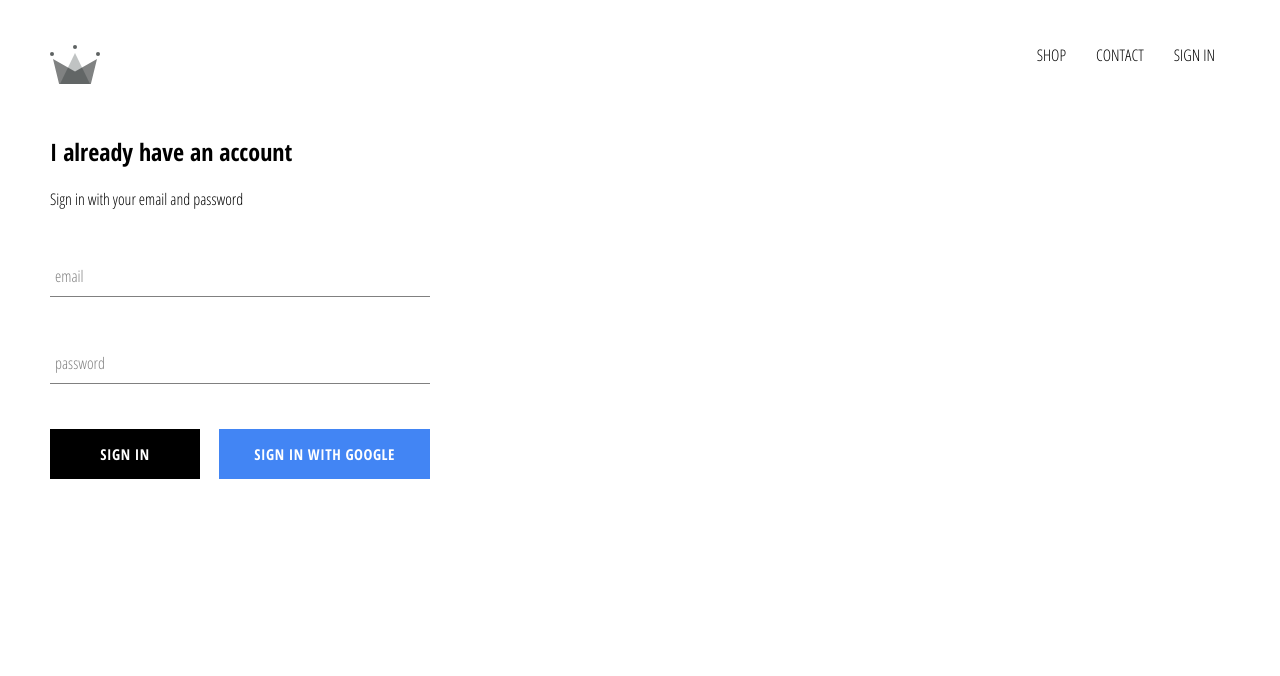
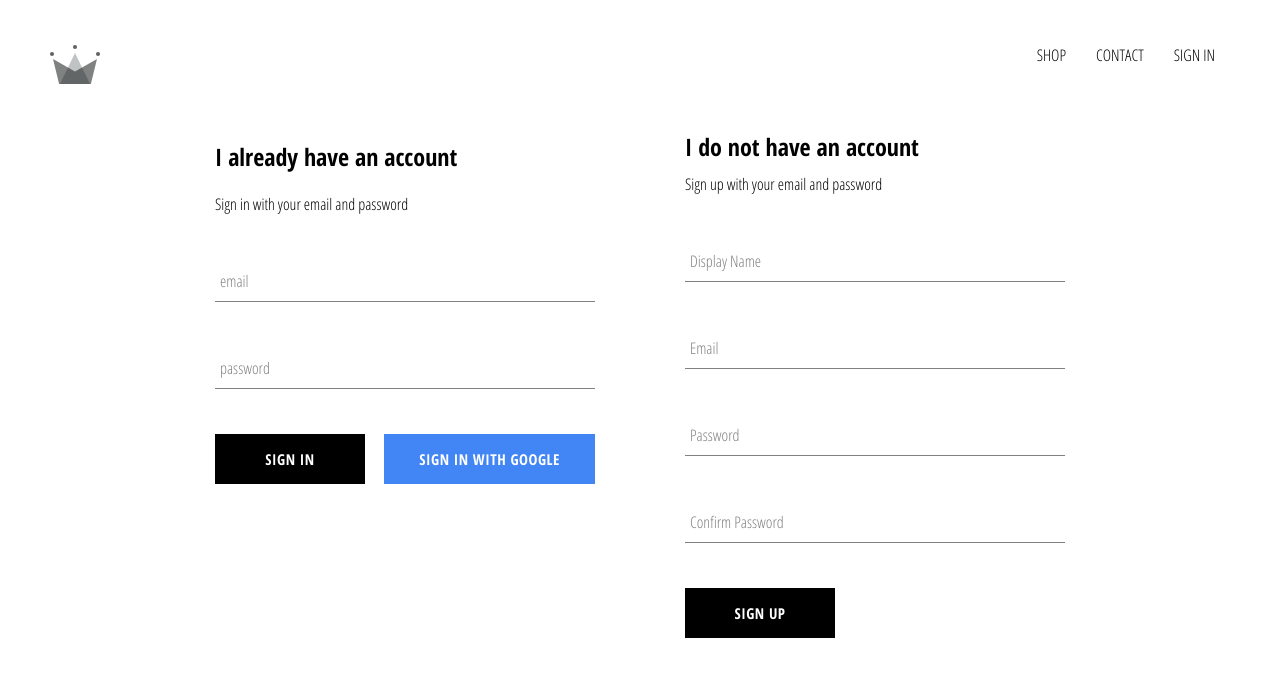
Before and after one commit to ms394/react-ecommerce, a React (Create React App) app: page /signin in a window 1280 px wide. Shown: the top 676 px of the page. Built offline with nearby package versions, Linux system fonts and the light colour scheme; no server answers.

Commit message:
Sign Up Implementation

```diff
--- a/src/App.js
+++ b/src/App.js
@@ -5,7 +5,7 @@
 import { Switch, Route } from "react-router-dom";
 import Header from "./components/header/header";
 import SignInSignUpPage from "./pages/signIn-signUp-page/signIn-signUp";
-import { auth } from "./firebase/firebase.utils";
+import { auth, createUserProfileDocument } from "./firebase/firebase.utils";
 
 class App extends React.Component {
   constructor() {
@@ -18,9 +18,23 @@
   unsubscribeFromAuth = null;
 
   componentDidMount() {
-    this.unsubscribeFromAuth = auth.onAuthStateChanged((user) => {
-      this.setState({ currentUser: user });
-      console.log(this.unsubscribeFromAuth);
+    this.unsubscribeFromAuth = auth.onAuthStateChanged(async (userAuth) => {
+      if (userAuth) {
+        const userRef = await createUserProfileDocument(userAuth);
+        userRef.onSnapshot((snapShot) => {
+          this.setState({
+            currentUser: {
+              id: snapShot.id,
+              ...snapShot.data(),
+            },
+          });
+          console.log(this.state);
+        });
+      } else {
+        this.setState({
+          currentUser: userAuth,
+        });
+      }
     });
   }
 
--- /dev/null
+++ b/src/components/sign-up/sign-up.jsx
@@ -0,0 +1,92 @@
+import React from "react";
+import "./sign-up.styles.scss";
+import FormInput from "../form-input/form-input";
+import CustomButton from "../custom-button/custom-button";
+import { auth, createUserProfileDocument } from "../../firebase/firebase.utils";
+
+class SignUp extends React.Component {
+  constructor() {
+    super();
+    this.state = {
+      displayName: "",
+      email: "",
+      password: "",
+      confirmPassword: "",
+    };
+  }
+
+  handleSubmit = async (e) => {
+    e.preventDefault();
+    const { displayName, email, password, confirmPassword } = this.state;
+    if (password != confirmPassword) {
+      alert("Passwords do not match");
+      return;
+    }
+    try {
+      const { user } = await auth.createUserWithEmailAndPassword(
+        email,
+        password
+      );
+      await createUserProfileDocument(user, { displayName });
+      this.setState({
+        displayName: "",
+        email: "",
+        password: "",
+        confirmPassword: "",
+      });
+    } catch (error) {
+      console.log(error);
+    }
+  };
+
+  handleChange = (e) => {
+    const { name, value } = e.target;
+    this.setState({ [name]: value });
+  };
+
+  render() {
+    const { displayName, email, password, confirmPassword } = this.state;
+    return (
+      <div className="sign-up">
+        <h2 className="title">I do not have an account</h2>
+        <span>Sign up with your email and password</span>
+        <form className="sign-up-form" onSubmit={this.handleSubmit}>
+          <FormInput
+            type="text"
+            name="displayName"
+            value={displayName}
+            onChange={this.handleChange}
+            label="Display Name"
+            required
+          />
+          <FormInput
+            type="email"
+            name="email"
+            value={email}
+            onChange={this.handleChange}
+            label="Email"
+            required
+          />
+          <FormInput
+            type="password"
+            name="password"
+            value={password}
+            onChange={this.handleChange}
+            label="Password"
+            required
+          />
+          <FormInput
+            type="password"
+            name="confirmPassword"
+            value={confirmPassword}
+            onChange={this.handleChange}
+            label="Confirm Password"
+            required
+          />
+          <CustomButton type="submit">SIGN UP</CustomButton>
+        </form>
+      </div>
+    );
+  }
+}
+export default SignUp;
--- /dev/null
+++ b/src/components/sign-up/sign-up.styles.scss
@@ -0,0 +1,9 @@
+.sign-up {
+  display: flex;
+  flex-direction: column;
+  width: 380px;
+
+  .title {
+    margin: 10px 0;
+  }
+}
--- a/src/firebase/firebase.utils.js
+++ b/src/firebase/firebase.utils.js
@@ -13,6 +13,28 @@
   measurementId: "G-L6RK6PJ65G",
 };
 
+export const createUserProfileDocument = async (userAuth, additionalData) => {
+  if (!userAuth) return;
+  const userRef = firestore.doc(`users/${userAuth.uid}`);
+  const snapShot = await userRef.get();
+
+  if (!snapShot.exists) {
+    const { displayName, email } = userAuth;
+    const createdAt = new Date();
+    try {
+      await userRef.set({
+        displayName,
+        email,
+        createdAt,
+        ...additionalData,
+      });
+    } catch (error) {
+      console.log("erorr creating user", error.message);
+    }
+  }
+  return userRef;
+};
+
 firebase.initializeApp(config);
 
 export const auth = firebase.auth();
--- a/src/pages/signIn-signUp-page/signIn-signUp.jsx
+++ b/src/pages/signIn-signUp-page/signIn-signUp.jsx
@@ -1,10 +1,13 @@
 import React from "react";
 import "./signIn-signUp.scss";
 import SignIn from "../../components/sign-in/sign-in";
+import signUp from "../../components/sign-up/sign-up";
+import SignUp from "../../components/sign-up/sign-up";
 
 const SignInSignUpPage = () => (
   <div className="sigIn-signUp">
     <SignIn />
+    <SignUp />
   </div>
 );
 
--- a/src/pages/signIn-signUp-page/signIn-signUp.scss
+++ b/src/pages/signIn-signUp-page/signIn-signUp.scss
@@ -0,0 +1,6 @@
+.sigIn-signUp {
+  width: 850px;
+  display: flex;
+  justify-content: space-between;
+  margin: 30px auto;
+}
```
